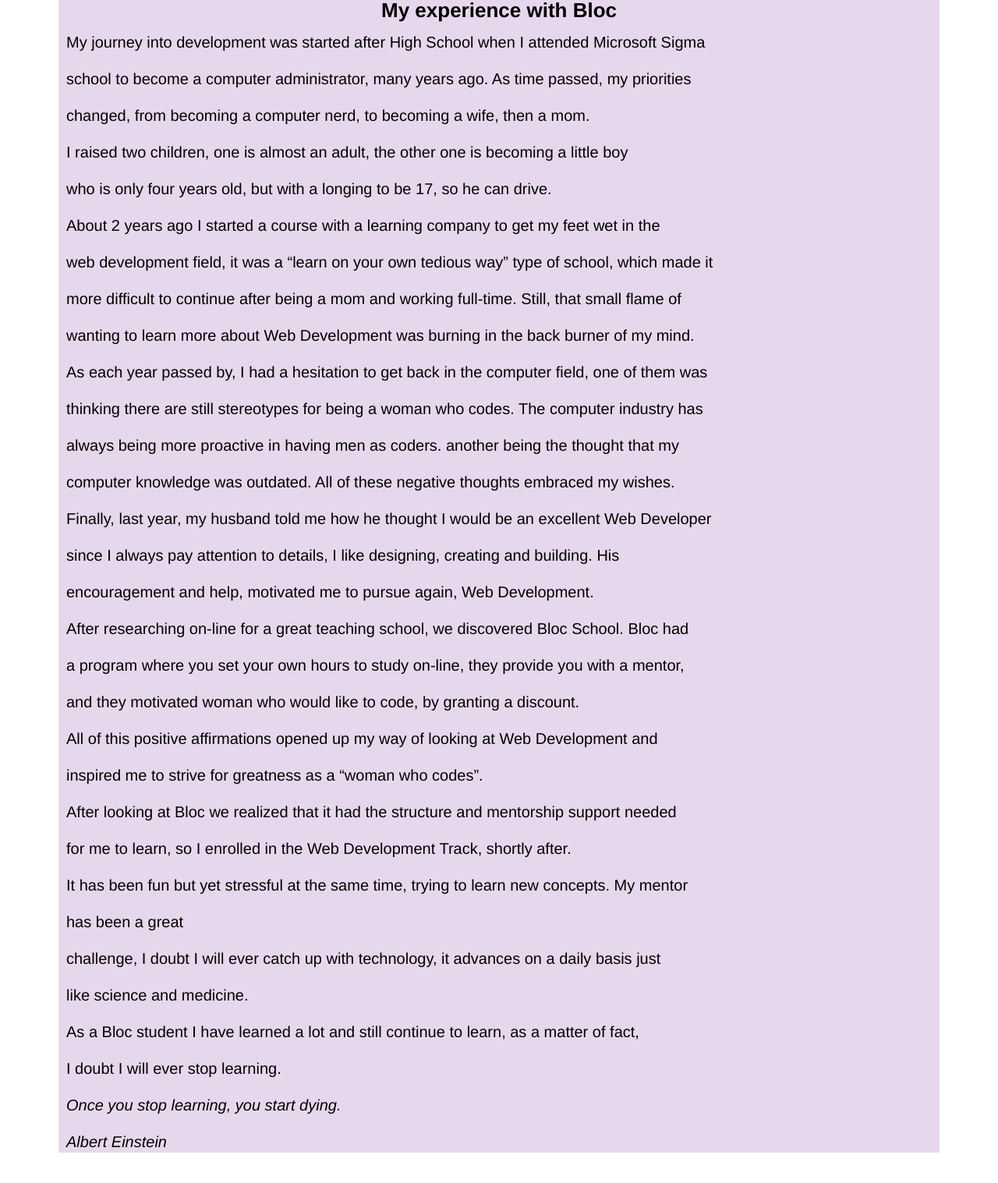
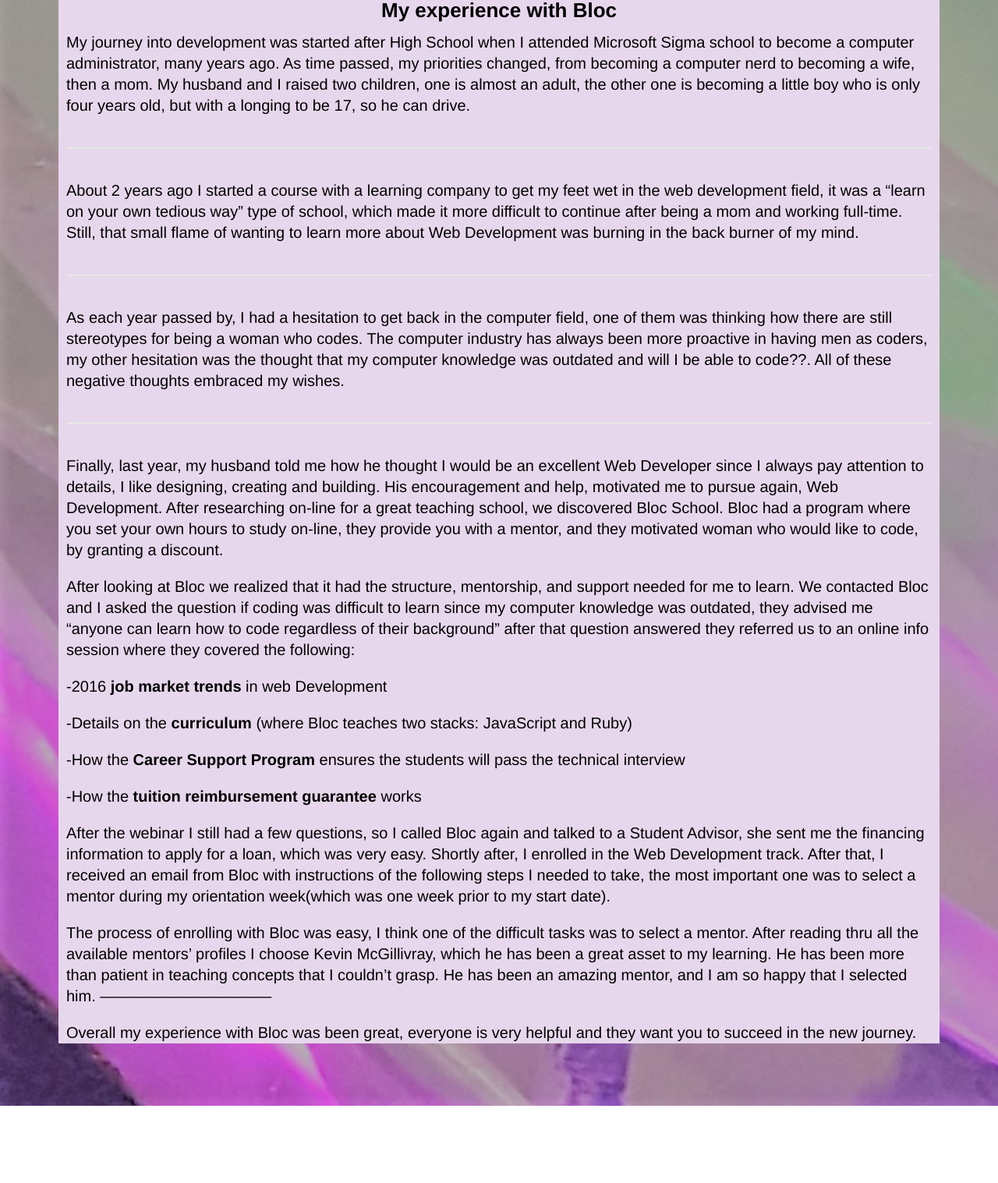
Before and after one commit to ednahayes/ednahayes.github.io, a Jekyll site: the page built from _posts/2017-05-13-Blogpost.md, in a window 1280 px wide, cut to the strip 646-2204 px from the top of the page. Shown: the top 1517 px of the strip at 78% size. Built offline with Jekyll 4.4.1, drawn with Linux system fonts in a browser that asks for light colours; nearby versions of some CDN libraries; some web fonts are replaced; after the commit the page ends 2064 px from its top, so only the background shows below that.

Commit message:
checkpoint-4B: Added blog posts

```diff
--- a/_posts/2017-05-13-Blogpost.md
+++ b/_posts/2017-05-13-Blogpost.md
@@ -3,69 +3,33 @@
 title:  My experience with Bloc
 ---
 
-My journey into development was started after High School when I attended Microsoft Sigma
+My journey into development was started after High School when I attended Microsoft Sigma school to become a computer administrator, many years ago. As time passed, my priorities changed, from becoming a computer nerd to becoming a wife, then a mom. My husband and I raised two children, one is almost an adult, the other one is becoming a little boy who is only four years old, but with a longing to be 17, so he can drive.
 
-school to become a computer administrator, many years ago. As time passed, my priorities
+------------------------------------------
+About 2 years ago I started a course with a learning company to get my feet wet in the web development field, it was a "learn on your own tedious way" type of school, which made it more difficult to continue after being a mom and working full-time. Still, that small flame of wanting to learn more about Web Development was burning in the back burner of my mind.
 
-changed, from becoming a computer nerd, to becoming a wife, then a mom.
+-------------------------------------------
+As each year passed by, I had a hesitation to get back in the computer field, one of them was thinking how there are still stereotypes for being a woman who codes. The computer industry has always been more proactive in having men as coders, my other hesitation was the thought that my computer knowledge was outdated and will I be able to code??. All of these negative thoughts embraced my wishes.
 
-I raised two children, one is almost an adult, the other one is becoming a little boy
-
-who is only four years old, but with a longing to be 17, so he can drive.
+-----------------------------------------
+Finally, last year, my husband told me how he thought I would be an excellent Web Developer since I always pay attention to details, I like designing, creating and building. His encouragement and help, motivated me to pursue again, Web Development. After researching on-line for a great teaching school, we discovered Bloc School. Bloc had a program where you set your own hours to study on-line, they provide you with a mentor, and they motivated woman who would like to code, by granting a discount.
 
 
 
-About 2 years ago I started a course with a learning company to get my feet wet in the
+ After looking at Bloc we realized that it had the structure, mentorship, and support needed for me to learn. We contacted Bloc and I asked the question if coding was difficult to learn since my computer knowledge was outdated, they advised me "anyone can learn how to code regardless of their background" after that question answered they referred us to an online info session where they covered the following:
 
-web development field, it was a "learn on your own tedious way" type of school, which made it
+ -2016 **job market trends** in web Development
 
-more difficult to continue after being a mom and working full-time. Still, that small flame of
+-Details on the **curriculum** (where Bloc teaches two stacks: JavaScript and Ruby)
 
-wanting to learn more about Web Development was burning in the back burner of my mind.
+-How the **Career Support Program** ensures the students will pass the technical interview
 
-As each year passed by, I had a hesitation to get back in the computer field, one of them was
+-How the **tuition reimbursement guarantee** works
 
-thinking there are still stereotypes for being a woman who codes. The computer industry has
+After the webinar I still had a few questions, so I called Bloc again and talked to a Student Advisor, she sent me the financing information to apply for a loan, which was very easy. Shortly after, I enrolled in the Web Development track. After that, I received an email from Bloc with instructions of the following steps I needed to take, the most important one was to select a mentor during my orientation week(which was one week prior to my start date).
 
-always being more proactive in having men as coders.  another being the thought that my
+The process of enrolling with Bloc was easy, I think one of the difficult tasks was to select a mentor.
+After reading thru all the available mentors' profiles I choose Kevin McGillivray, which he has been a great asset to my learning. He has been more than patient in teaching concepts that I couldn't grasp. He has been an amazing mentor, and I am so happy that I selected him.
+---------------------------------
 
-computer knowledge was outdated. All of these negative thoughts embraced my wishes.
-
-
-Finally, last year, my husband told me how he thought I would be an excellent Web Developer
-
- since I always pay attention to details, I like designing, creating and building. His
-
- encouragement and help, motivated me to pursue again, Web Development.
-
- After researching on-line for a great teaching school, we discovered Bloc School. Bloc had
-
- a program where you set your own hours to study on-line, they provide you with a mentor,
-
- and they motivated woman who would like to code, by granting a discount.
-
- All of this positive affirmations opened up my way of looking at Web Development and
-
- inspired me to strive for greatness as a "woman who codes".
-
- After looking at Bloc we realized that it had the structure and mentorship support needed
-
- for me to learn, so I enrolled in the Web Development Track, shortly after.
-
- It has been fun but yet stressful at the same time, trying to learn new concepts. My mentor
-
- has been a great
-
- challenge, I doubt I will ever catch up with technology, it advances on a daily basis just
-
- like science and medicine.
-
- As a Bloc student I have learned a lot and still continue to learn, as a matter of fact,
-
- I doubt I will ever stop learning.
-
-
-*Once you stop learning,*
-*you start dying.*
-
-*Albert Einstein*
+Overall my experience with Bloc was been great, everyone is very helpful and they want you to succeed in the new journey.
--- a/css/main.css
+++ b/css/main.css
@@ -12,8 +12,8 @@
 	font-family: 'Lovers Quarrel', cursive;
 	font-size: 100px;
 	text-align: center;
-	background-image: url(/images/appleblossomRouge.jpg);
-	background-position: center center;
+	background-image: url(/images/iceblocneo.jpg);
+	background-position: center;
 	position: relative;
 	background-size: cover;
 	background-repeat: no-repeat;
@@ -23,6 +23,9 @@
 html {
 	font-size: 16px;
 	image-orientation: center;
+	background-image: url(/images/iceslideSauna.jpg);
+	background-repeat: no-repeat;
+	background-size: cover;
 }
 @media (min-width:768px) {
 	html {
```
Also changed, not shown: _posts/2014-08-12-another-test-post.md (deleted, +0 -6 lines), _posts/2017-06-14-Challenges-while-learning.md (added, +25 -0 lines), _posts/2017-06-14-goals-as-a-FrontendDeveloper.md (added, +32 -0 lines), images/EnjoyLife.jpg (added), images/Learning.jpg (added), images/iceblocArtic.jpg (deleted), images/iceblocneo.jpg (added), images/icepiramidNapa.jpg (added), 1 other file.
